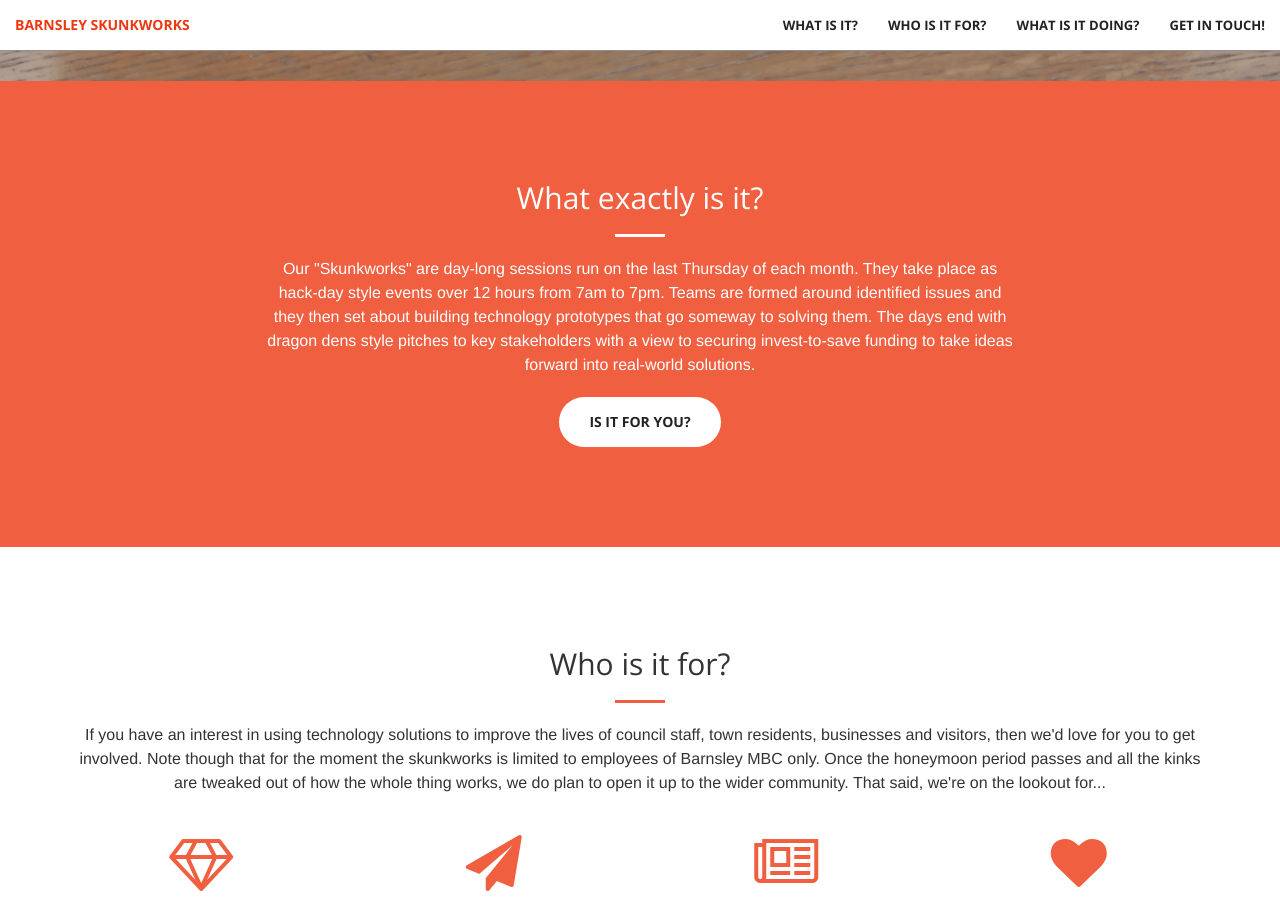
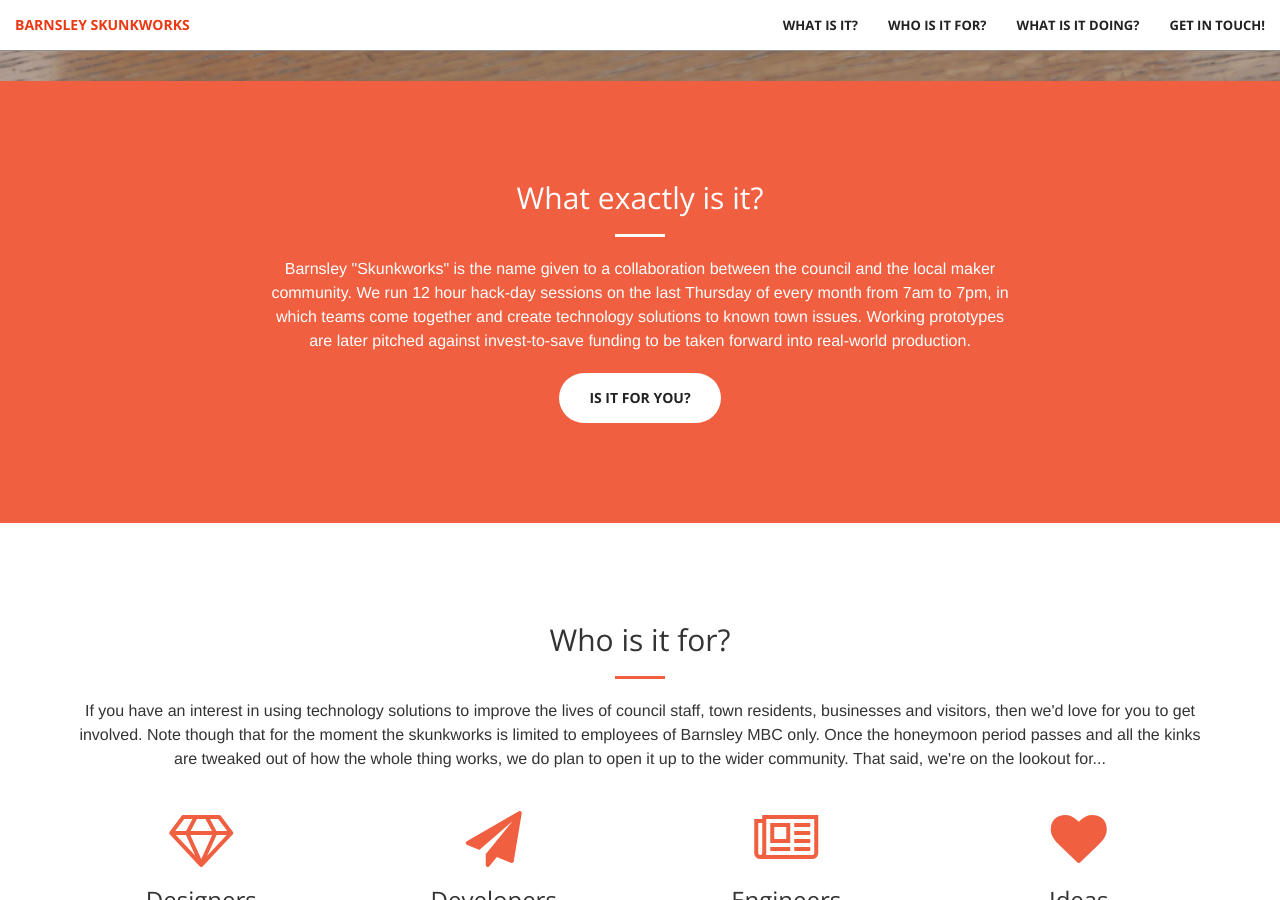
Before and after one commit to BarnsleySkunkworks/barnsleyskunkworks.github.io, a Jekyll site: the page built from index.md, in a window 1280 px wide and 900 px high, scrolled down 819 px. Built offline with Jekyll 4.4.1, drawn with Linux system fonts in a browser that asks for light colours.

Commit message:
Redefined as a collaboration

```diff
--- a/_includes/call-to-action.html
+++ b/_includes/call-to-action.html
@@ -4,7 +4,7 @@
             <div class="col-lg-8 col-lg-offset-2 text-center">
                 <h2 class="section-heading">What exactly is it?</h2>
                 <hr class="light">
-                <p>Our "Skunkworks" are day-long sessions run on the last Thursday of each month. They take place as hack-day style events over 12 hours from 7am to 7pm. Teams are formed around identified issues and they then set about building technology prototypes that go someway to solving them. The days end with dragon dens style pitches to key stakeholders with a view to securing invest-to-save funding to take ideas forward into real-world solutions.</p>
+                <p>Barnsley "Skunkworks" is the name given to a collaboration between the council and the local maker community. We run 12 hour hack-day sessions on the last Thursday of every month from 7am to 7pm, in which teams come together and create technology solutions to known town issues. Working prototypes are later pitched against invest-to-save funding to be taken forward into real-world production.</p>
                 <a href="#who" class="btn btn-default btn-xl page-scroll">Is it for you?</a>
             </div>
         </div>
```
